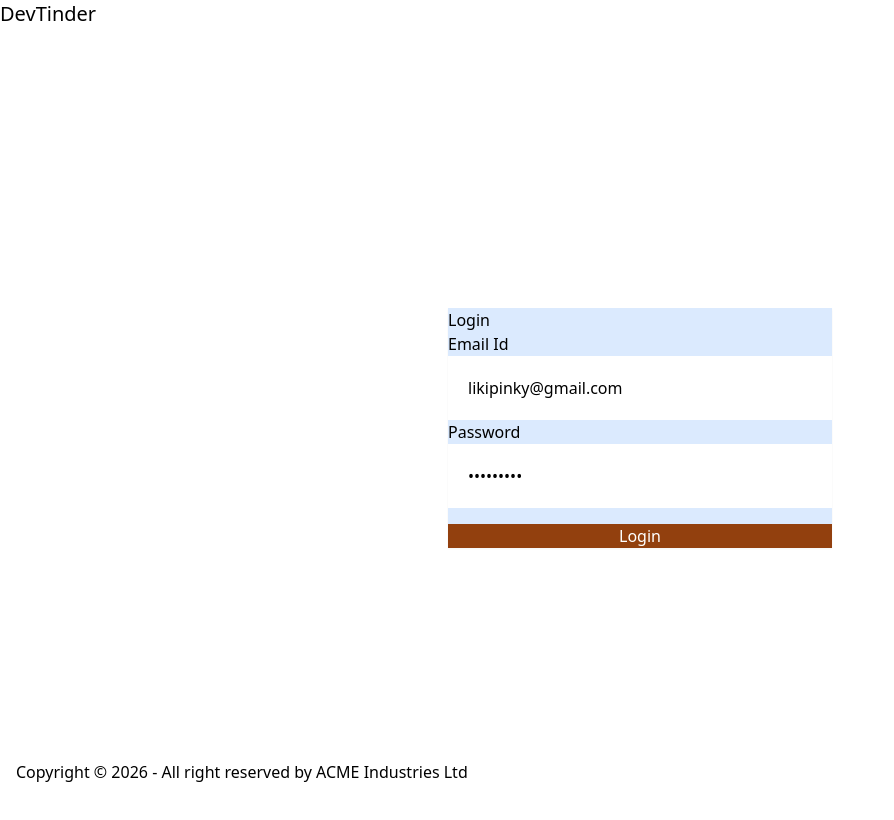
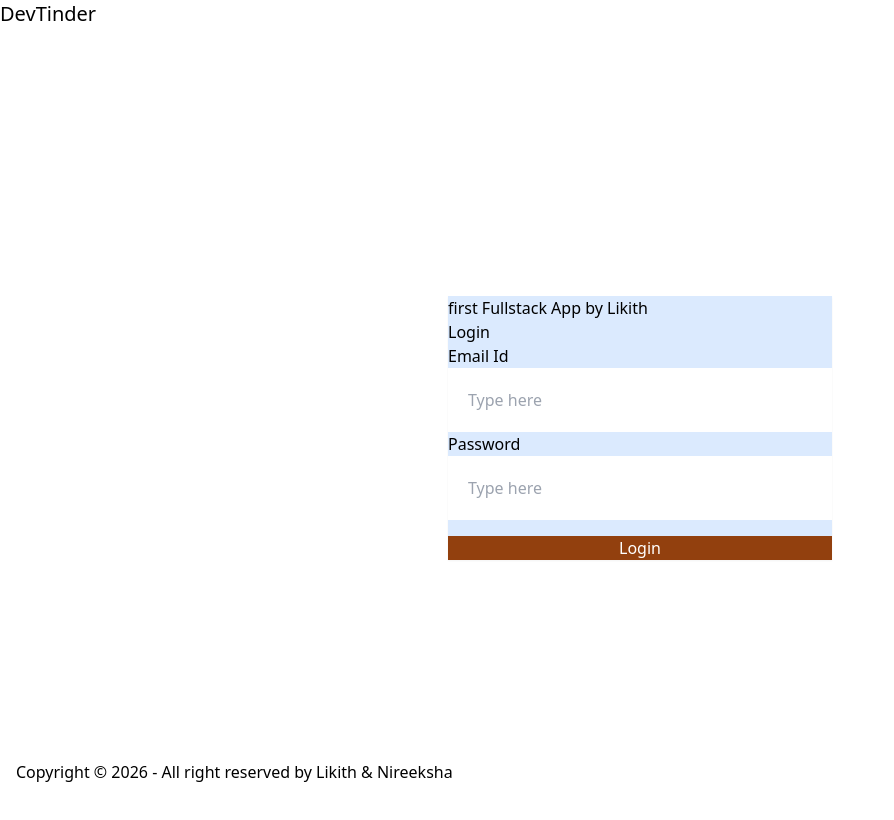
Before and after one commit to likithliki5454/devtinderUI, a React (Vite) app: page /login in a window 1280 px wide. Shown: the top 820 px of the page, without its empty margins (0-894 px from the left). Built offline with nearby package versions, Linux system fonts and the light colour scheme; no server answers.

Commit message:
small changes

```diff
--- a/src/Components/Authpages/Login.jsx
+++ b/src/Components/Authpages/Login.jsx
@@ -6,8 +6,8 @@ import { useNavigate } from "react-router-dom";
 import { API_URL } from "../utils/constants";
 
 const Login = () => {
-  const [email, setEmail] = useState("likipinky@gmail.com");
-  const [password, setPassword] = useState("1057@Liki");
+  const [email, setEmail] = useState("");
+  const [password, setPassword] = useState("");
   const [errors, setErrors] = useState("");
   const dispatch=useDispatch();
   const navigate=useNavigate();
@@ -31,6 +31,7 @@ const Login = () => {
     <div className="flex justify-center items-center min-h-screen">
       <div className="card w-96 bg-blue-100 card-sm shadow-sm">
         <div className="card-body">
+          <h1>first Fullstack App by Likith </h1>
           <h2 className="card-title">Login</h2>
 
           {/* Email */}
--- a/src/Footer.jsx
+++ b/src/Footer.jsx
@@ -5,8 +5,7 @@ const Footer = () => {
     <footer className="footer sm:footer-horizontal footer-center bg-base-content text-base-content p-4 fixed bottom-0 w-full">
       <aside>
         <p className="text-neutral-content">
-          Copyright © {new Date().getFullYear()} - All right reserved by ACME
-          Industries Ltd
+          Copyright © {new Date().getFullYear()} - All right reserved by Likith & Nireeksha
         </p>
       </aside>
     </footer>
```
